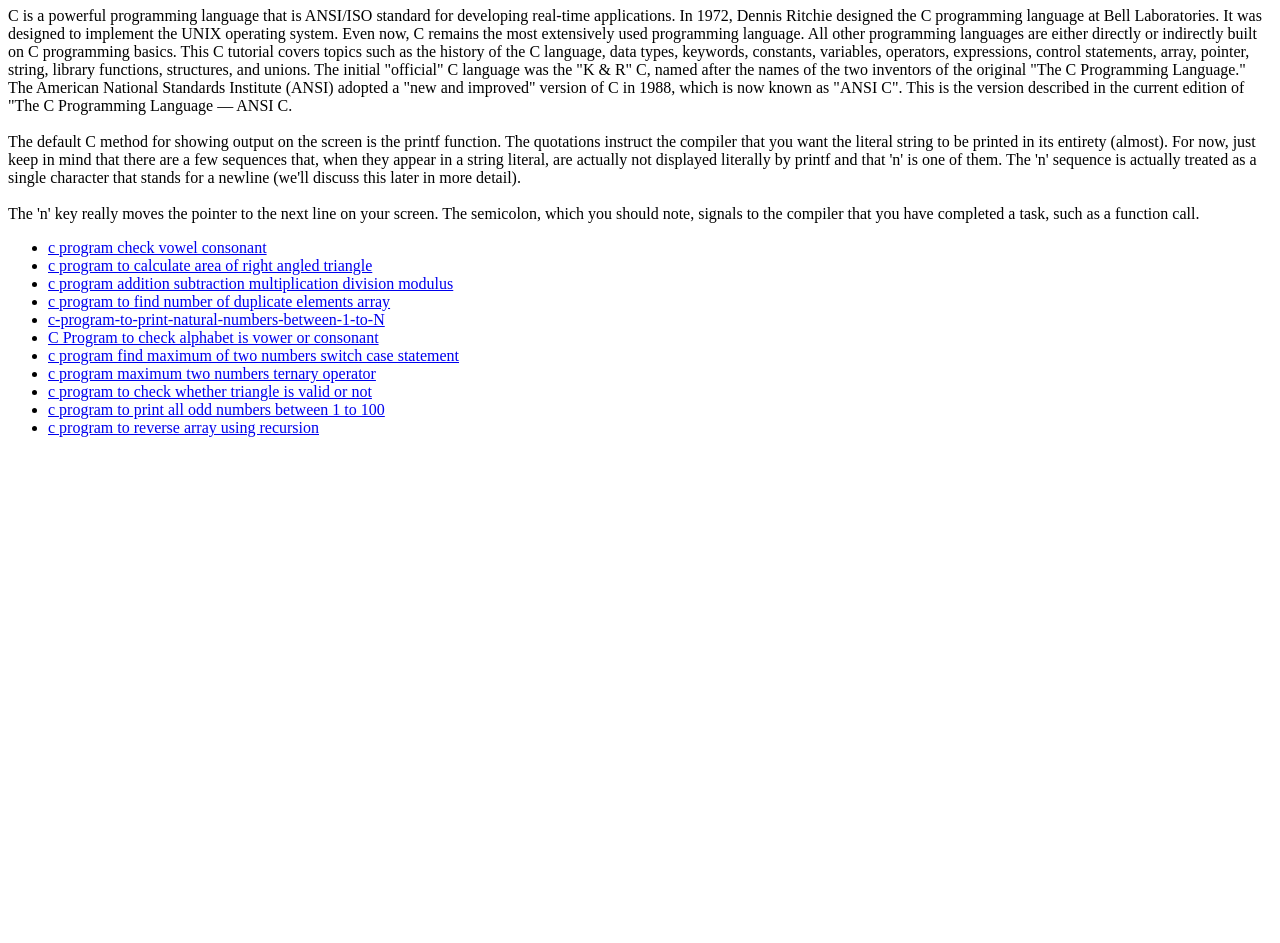
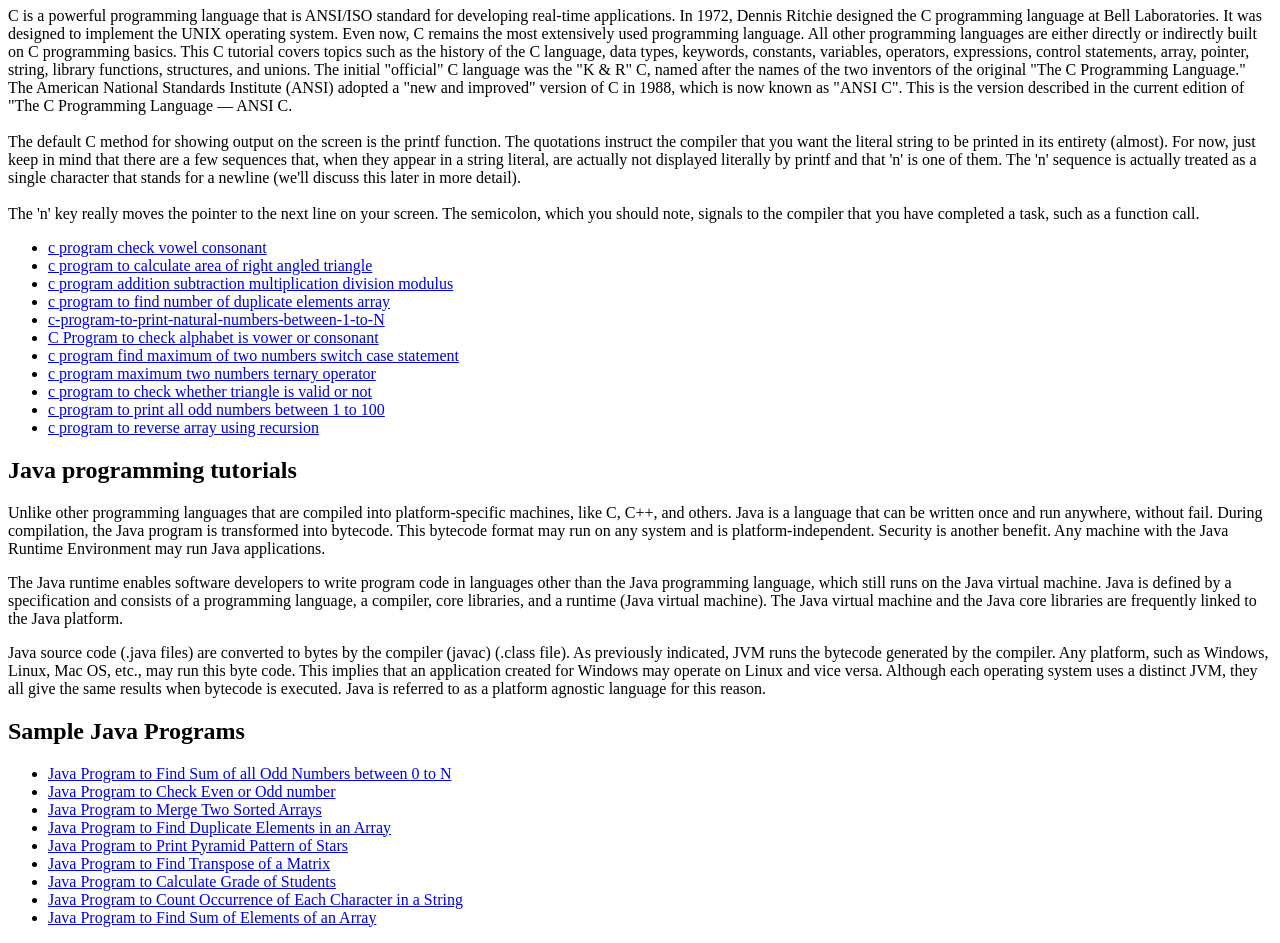
Before and after one commit to arunkumardancer/List-of-simple-programs, a plain HTML site: page index.html in a window 1280 px wide. Shown: the part 73-1016 px from the top of the page. Before the commit the page ends 800 px from the top, so only its background shows below. Drawn offline with Linux system fonts and the light colour scheme.

Commit message:
Update index.html

```diff
--- a/index.html
+++ b/index.html
@@ -7,7 +7,7 @@
 	<title>GFG</title>
 </head>
 <body>
-	<h1>C programming tutorials</h1>
+	<h1>C and Java programming tutorials</h1>
 	<p>
 	C is a powerful programming language that is ANSI/ISO standard for developing real-time applications.
 	In 1972, Dennis Ritchie designed the C programming language at Bell Laboratories. It was designed to implement the UNIX operating system.
@@ -33,5 +33,27 @@ The 'n' key really moves the pointer to the next line on your screen. The semico
   <li><a href="https://www.techcrashcourse.com/2015/11/c-program-to-print-all-odd-numbers-between-1-to-100-using-loop.html" title="c program to print all odd numbers between 1 to 100">c program to print all odd numbers between 1 to 100</a></li>
   <li><a href="https://www.techcrashcourse.com/2015/03/c-program-to-reverse-array-using-recursion.html" title="c program to reverse array using recursion">c program to reverse array using recursion</a></li>
 </ul>
+	<h2>Java programming tutorials</h2>
+	<p>
+	Unlike other programming languages that are compiled into platform-specific machines, like C, C++, and others. Java is a language that can be written once and run anywhere, without fail. During compilation, the Java program is transformed into bytecode. This bytecode format may run on any system and is platform-independent. Security is another benefit. Any machine with the Java Runtime Environment may run Java applications.
+	</p>
+	<p>
+	The Java runtime enables software developers to write program code in languages other than the Java programming language, which still runs on the Java virtual machine. Java is defined by a specification and consists of a programming language, a compiler, core libraries, and a runtime (Java virtual machine). The Java virtual machine and the Java core libraries are frequently linked to the Java platform.
+	</p>
+	<p>
+	Java source code (.java files) are converted to bytes by the compiler (javac) (.class file). As previously indicated, JVM runs the bytecode generated by the compiler. Any platform, such as Windows, Linux, Mac OS, etc., may run this byte code. This implies that an application created for Windows may operate on Linux and vice versa. Although each operating system uses a distinct JVM, they all give the same results when bytecode is executed. Java is referred to as a platform agnostic language for this reason.
+	</p>
+	<h2>Sample Java Programs</h2>
+<ul>
+  <li><a href="https://www.techcrashcourse.com/2016/04/java-program-find-sum-of-all-odd-numbers.html" title="Java Program to Find Sum of all Odd Numbers between 0 to N">Java Program to Find Sum of all Odd Numbers between 0 to N</a></li>
+  <li><a href="https://www.techcrashcourse.com/2016/04/java-program-check-even-odd-number-switch.html" title="Java Program to Check Even or Odd number">Java Program to Check Even or Odd number</a></li>
+  <li><a href="https://www.techcrashcourse.com/2017/09/java-program-to-merge-two-sorted-arrays.html" title="Java Program to Merge Two Sorted Arrays">Java Program to Merge Two Sorted Arrays</a></li>
+  <li><a href="https://www.techcrashcourse.com/2016/04/java-program-find-duplicate-elements-array.html" title="Java Program to Find Duplicate Elements in an Array">Java Program to Find Duplicate Elements in an Array</a></li>
+  <li><a href="https://www.techcrashcourse.com/2016/04/java-program-to-print-pyramid-pattern-star.html" title="Java Program to Print Pyramid Pattern of Stars">Java Program to Print Pyramid Pattern of Stars</a></li>
+  <li><a href="https://www.techcrashcourse.com/2017/09/java-program-to-find-transpose-of-matrix.html" title="Java Program to Find Transpose of a Matrix">Java Program to Find Transpose of a Matrix</a></li>
+  <li><a href="https://www.techcrashcourse.com/2017/02/java-program-to-calculate-grade-of-students.html" title="Java Program to Calculate Grade of Students">Java Program to Calculate Grade of Students</a></li>
+  <li><a href="https://www.techcrashcourse.com/2017/09/java-program-to-count-characters-of-string.html" title="Java Program to Count Occurrence of Each Character in a String">Java Program to Count Occurrence of Each Character in a String</a></li>
+  <li><a href="https://www.techcrashcourse.com/2016/04/java-program-to-find-sum-of-array-elements.html" title="Java Program to Find Sum of Elements of an Array">Java Program to Find Sum of Elements of an Array</a></li>
+</ul>
 </body>
 </html>
```
